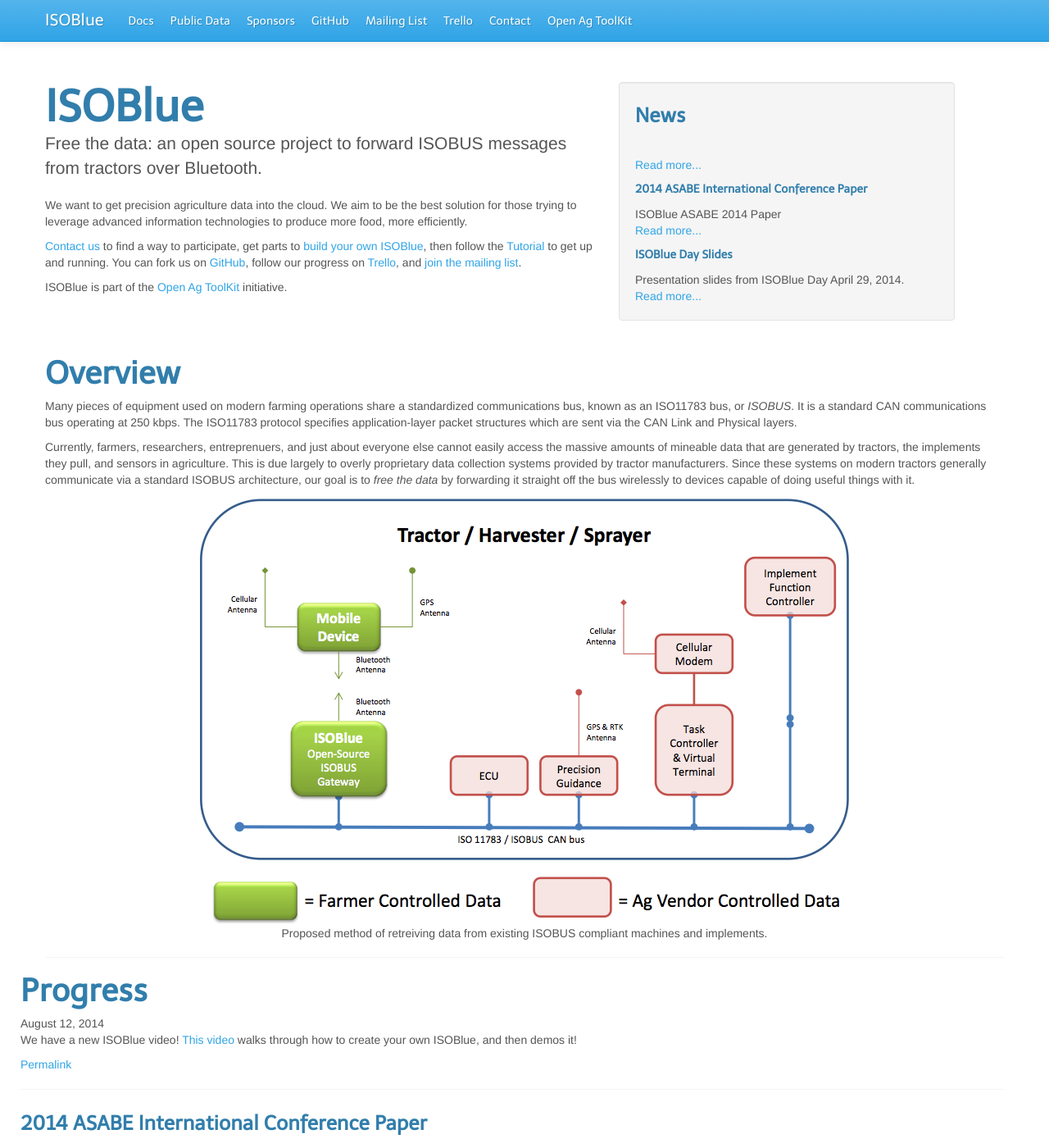
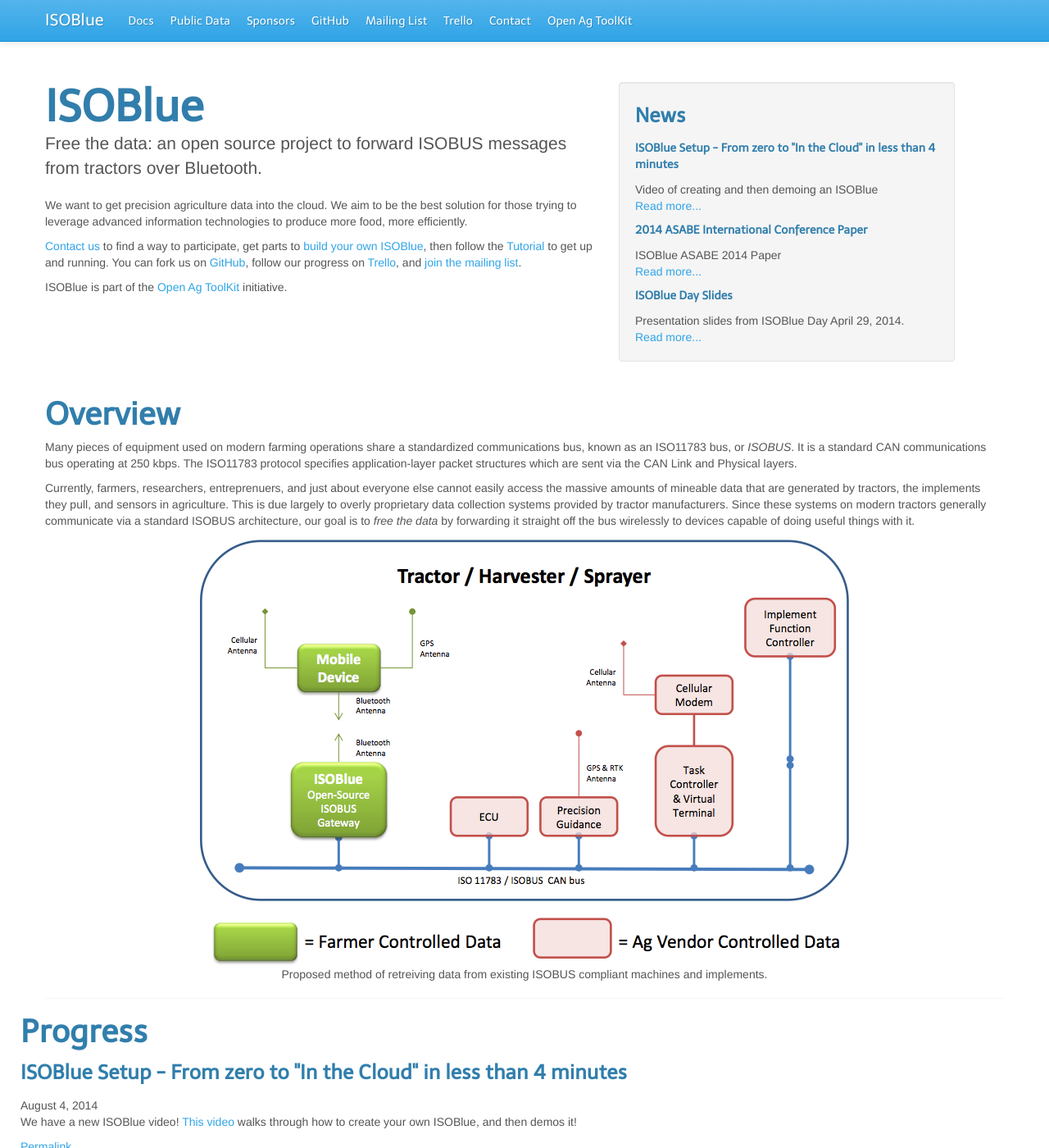
Before and after one commit to koch505/iosblue, a Jekyll site: the page built from index.html, in a window 1280 px wide and 1400 px high. Shown: the whole window at 82% size. Built offline with Jekyll 4.4.1, drawn with Linux system fonts in a browser that asks for light colours; nearby versions of some CDN libraries; comment, search, counter and statistics services are not loaded.

Commit message:
Fix last post
Stupid markdown

```diff
--- a/_posts/2014-08-04-ISOBlue-zero-to-cloud.markdown
+++ b/_posts/2014-08-04-ISOBlue-zero-to-cloud.markdown
@@ -1,6 +1,6 @@
 ---
 layout: post
-title: ISOBlue Setup: From zero to "In the Cloud" in less than 4 minutes
+title: ISOBlue Setup - From zero to "In the Cloud" in less than 4 minutes
 date: 2014-08-04
 excerpt: Video of creating and then demoing an ISOBlue
 ---
```
